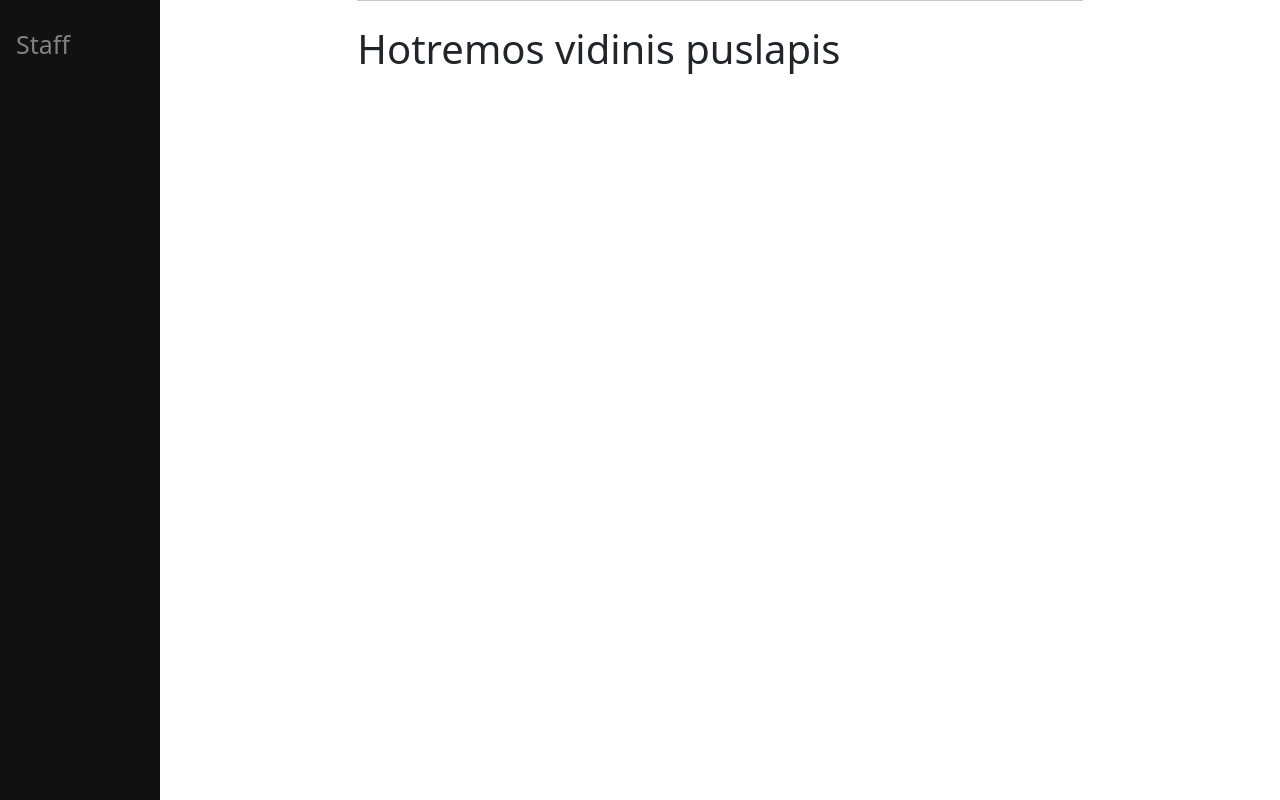
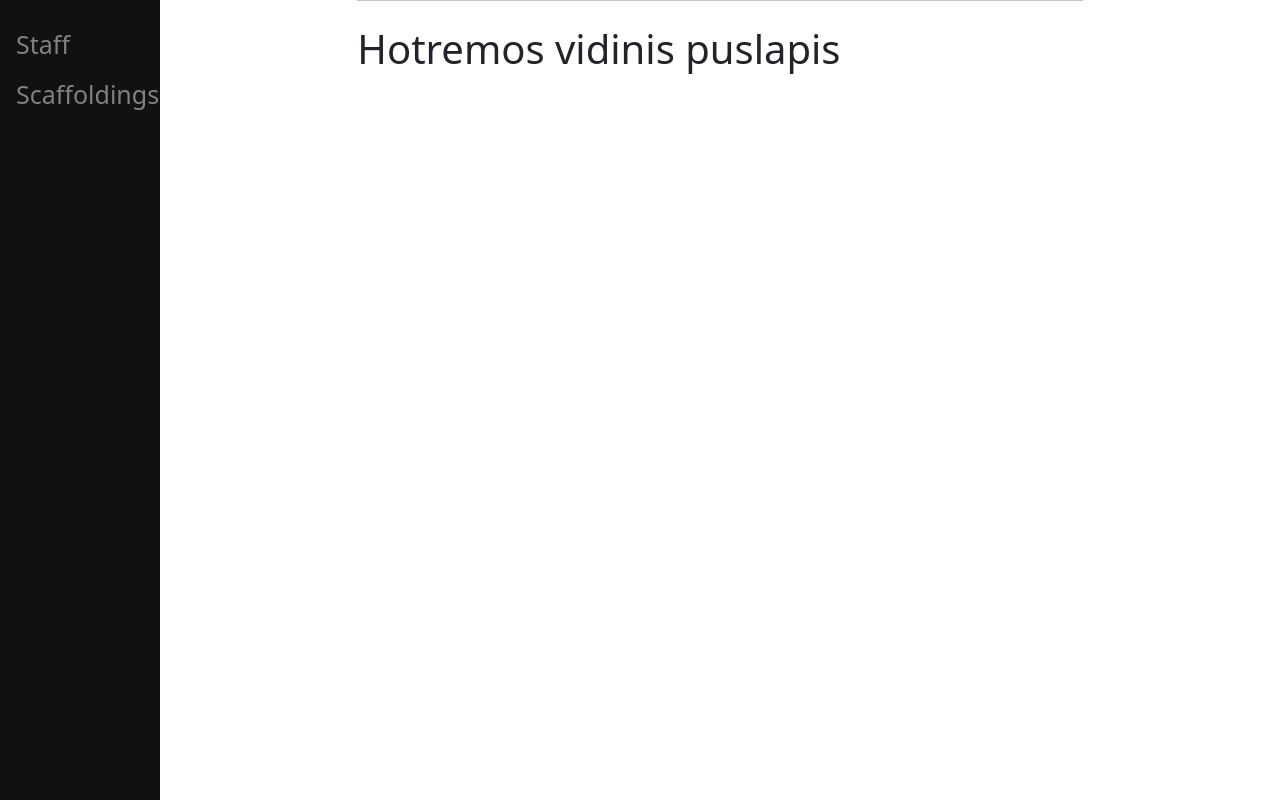
Before and after one commit to Viktoraspr/Django_projects, a Django app: page / in a window 1280 px wide. Run offline with Django 3.2, Linux system fonts and the light colour scheme.

Commit message:
Paleidau papildoma meniu.

```diff
--- a/templates/base.html
+++ b/templates/base.html
@@ -47,7 +47,7 @@
 <body>
     <div class="sidenav">
         <a href="/staff/"> Staff </a>
-        {% comment %} <a href="/scaffolding/"> Scaffoldings </a> {% endcomment %}
+        <a href="/scaffolding/"> Scaffoldings </a>
         {% comment %} <a href="/admin/"> Admin </a> {% endcomment %}
     </div>
     <div id='content' , name="content" , class="main">
```
